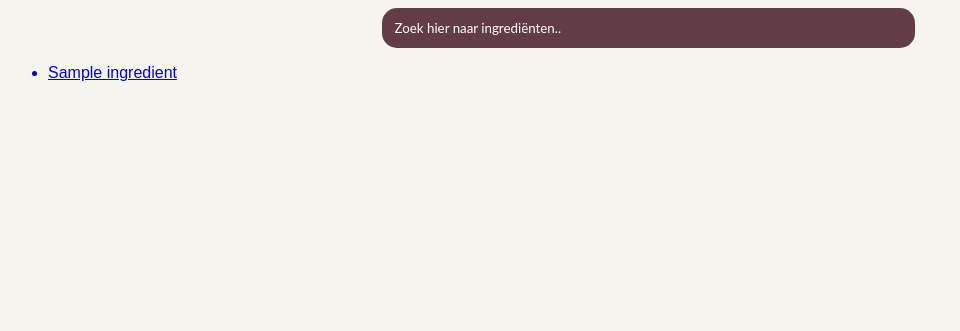
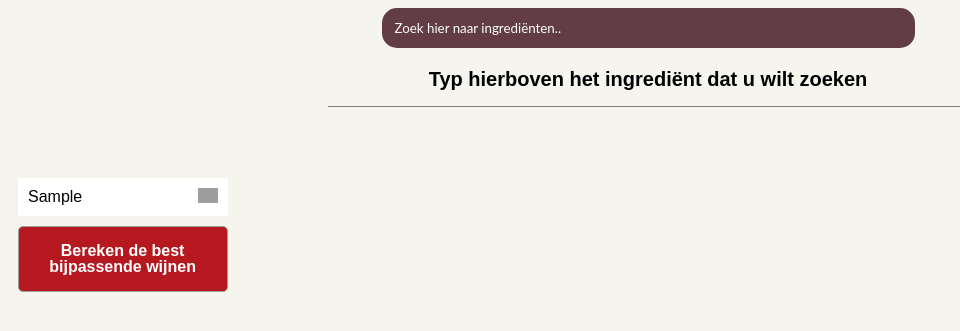
Before and after one commit to Jelmer-Ketelaar/grandcruwijnen-Sommelier, a Symfony app: template templates/ingrediënts/index.html.twig in a window 1280 px wide. Shown: the top 331 px of the page, without its empty margins (0-960 px from the left). Run offline with Twig, Linux system fonts and the light colour scheme; the template is opened without the code that fills it: most values are stand-ins (such as "Sample title", 1, 10 or a date in 2020); some libraries are stand-ins or nearby versions; grey boxes are pictures that could not be loaded.

Commit message:
#65
U can add and delete ingredients from the ingredientfilter

Co-Authored-By: jurrijnmodderman <42833730+jurrijnmodderman@users.noreply.github.com>

```diff
--- a/public/style/style.css
+++ b/public/style/style.css
@@ -1,5 +1,5 @@
 body {
-    font-family: "Montserrat", sans-serif;
+  font-family: 'Montserrat', sans-serif;
   width: 100%;
   background-color: #f5f4ed;
 }
@@ -139,7 +139,7 @@ button {
 }
 
 .ui-page-theme-a .ui-body-inherit::before {
-    content: "€" !important;
+  content: '€' !important;
 }
 
 #slider-container {
@@ -230,7 +230,7 @@ button {
 }
 
 .filter__button:before {
-    content: "";
+  content: '';
   display: block;
   background: rgb(217, 83, 79);
   opacity: 0.5;
@@ -247,69 +247,82 @@ button {
   transform: translateX(-5px);
 }
 
-input[type="checkbox"]#wit:checked, ~ .filter__control.filter__button[for="wit"]:before {
+input[type='checkbox']#wit:checked,
+~ .filter__control.filter__button[for='wit']:before {
   transform: translateX(0px);
 }
 
-input[type="checkbox"]#wit:checked, ~ .filter__control.filter__button[for="wit"] {
+input[type='checkbox']#wit:checked,
+~ .filter__control.filter__button[for='wit'] {
   background: #fff;
   padding-left: 30px;
 }
 
-input[type="checkbox"]#rood:checked, ~ .filter__control .filter__button[for="rood"]:before {
+input[type='checkbox']#rood:checked,
+~ .filter__control .filter__button[for='rood']:before {
   transform: translateX(0px);
 }
 
-input[type="checkbox"]#rood:checked, ~ .filter__control.filter__button[for="rood"] {
+input[type='checkbox']#rood:checked,
+~ .filter__control.filter__button[for='rood'] {
   background: #fff;
   padding-left: 30px;
 }
 
-input[type="checkbox"]#rose:checked, ~ .filter__control .filter__button[for="rose"]:before {
+input[type='checkbox']#rose:checked,
+~ .filter__control .filter__button[for='rose']:before {
   transform: translateX(0px);
 }
 
-input[type="checkbox"]#rose:checked, ~ .filter__control.filter__button[for="rose"] {
+input[type='checkbox']#rose:checked,
+~ .filter__control.filter__button[for='rose'] {
   background: #fff;
   padding-left: 30px;
 }
 
-input[type="checkbox"]#port:checked, ~ .filter__control .filter__button[for="port"]:before {
+input[type='checkbox']#port:checked,
+~ .filter__control .filter__button[for='port']:before {
   transform: translateX(0px);
 }
 
-input[type="checkbox"]#port:checked, ~ .filter__control.filter__button[for="port"] {
+input[type='checkbox']#port:checked,
+~ .filter__control.filter__button[for='port'] {
   background: #fff;
   padding-left: 30px;
 }
 
-input[type="checkbox"]#sherry:checked, ~ .filter__control .filter__button[for="sherry"]:before {
+input[type='checkbox']#sherry:checked,
+~ .filter__control .filter__button[for='sherry']:before {
   transform: translateX(0px);
 }
 
-input[type="checkbox"]#sherry:checked, ~ .filter__control.filter__button[for="sherry"] {
+input[type='checkbox']#sherry:checked,
+~ .filter__control.filter__button[for='sherry'] {
   background: #fff;
   padding-left: 30px;
 }
 
-input[type="checkbox"]#madeira:checked, ~ .filter__control .filter__button[for="madeira"]:before {
+input[type='checkbox']#madeira:checked,
+~ .filter__control .filter__button[for='madeira']:before {
   transform: translateX(0px);
 }
 
-input[type="checkbox"]#madeira:checked, ~ .filter__control.filter__button[for="madeira"] {
+input[type='checkbox']#madeira:checked,
+~ .filter__control.filter__button[for='madeira'] {
   background: #fff;
   padding-left: 30px;
 }
 
-input[type="checkbox"]#vermout:checked, ~ .filter__control .filter__button[for="vermout"]:before {
+input[type='checkbox']#vermout:checked,
+~ .filter__control .filter__button[for='vermout']:before {
   transform: translateX(0px);
 }
 
-input[type="checkbox"]#vermout:checked, ~ .filter__control.filter__button[for="vermout"] {
+input[type='checkbox']#vermout:checked,
+~ .filter__control.filter__button[for='vermout'] {
   background: #fff;
   padding-left: 30px;
 }
-
 
 /* ---------------- end checkbox filter ---------------------------------------- */
 #producten {
@@ -334,7 +347,7 @@ input[type="checkbox"]#vermout:checked, ~ .filter__control.filter__button[for="v
 }
 
 .original-price::after {
-    content: "";
+  content: '';
   position: absolute;
   top: 45%;
   left: 2vw;
@@ -349,7 +362,7 @@ input[type="checkbox"]#vermout:checked, ~ .filter__control.filter__button[for="v
 }
 
 .original-price-modal::after {
-    content: "";
+  content: '';
   position: absolute;
   top: 45%;
   left: 0;
@@ -373,8 +386,8 @@ input[type="checkbox"]#vermout:checked, ~ .filter__control.filter__button[for="v
   line-height: 25px;
   text-transform: uppercase;
   border-radius: 8px;
-    color: #FFFFFF;
-    text-shadow: 0 1px 1px rgba(0, 0, 0, .3);
+  color: #ffffff;
+  text-shadow: 0 1px 1px rgba(0, 0, 0, 0.3);
 }
 
 .badge2 {
@@ -389,8 +402,8 @@ input[type="checkbox"]#vermout:checked, ~ .filter__control.filter__button[for="v
   line-height: 25px;
   text-transform: uppercase;
   border-radius: 8px;
-    color: #FFFFFF;
-    text-shadow: 0 1px 1px rgba(0, 0, 0, 0.30%);
+  color: #ffffff;
+  text-shadow: 0 1px 1px rgba(0, 0, 0, 0.3%);
 }
 
 .search__input {
@@ -418,3 +431,43 @@ input[type="checkbox"]#vermout:checked, ~ .filter__control.filter__button[for="v
 .search__input:focus {
   width: 50vw;
 }
+
+.search-text {
+  font-weight: bold;
+  font-size: 20px;
+  padding-bottom: 15px;
+  border-bottom: 1px solid grey;
+  width: 50%;
+}
+
+.ingredients {
+  display: none;
+  background-color: white;
+  padding: 10px;
+  margin: 0, 10px;
+  width: 19vw;
+  /* margin-top: -10vh; */
+  text-align: left;
+  list-style-type: none;
+}
+
+.searchButton{
+    align-self: center;
+    background-color: #b5191f;
+    border: 1px solid #9f9c9a;
+    border-radius: 5px;
+    box-sizing: border-box;
+    color: #fff;
+    cursor: pointer;
+    display: inline-block;
+    font-family: Montserrat,sans-serif;
+    font-size: 12pt;
+    font-weight: 700;
+    line-height: 100%;
+    margin: 0 0.6rem;
+    padding: 1rem;
+    text-align: center;
+    transition: all .3s ease-in;
+    vertical-align: middle;
+    width:210px;
+}
--- a/templates/ingrediënts/index.html.twig
+++ b/templates/ingrediënts/index.html.twig
@@ -10,27 +10,52 @@
 </head>
 <body class="body_ingredients">
     <label>
-    <input type="text" id="searchbar" onkeyup="search_animal()" name="search" class="search__input"
+        <input type="text" id="searchbar" onkeyup="search_ingredient()" name="search" class="search__input"
             placeholder="Zoek hier naar ingrediënten..">
     </label>
+    <center>
+    <p class='search-text'>Typ hierboven het ingrediënt dat u wilt zoeken</p>
+    </center>
+    <form action='' method='GET'>
+        <div id='allList'>
             {% for ingredient in ingredients %}
                 {% set ingredientName = ingredient.name %}
-    <ul id="list">
-        <a href="#">
-            <li class="ingredients" style="">{{ ingredientName }}</li>
-        </a>
-    </ul>
-    {#        {{ ingredient.name }} #}
+
+                <input id='{{ ingredientName|replace({' ': ''})|replace({'&': ''}) }}' style='visibility:hidden;' class='selectIngredient' type='checkbox' value='{{ ingredientName }}' name="name[]" onclick='ingredientSelect()' {% if ingredientSelected != '' %} {% if ingredientName in ingredientSelected %} checked {% endif %} {% endif %}>
+                <div class='ingredients' onclick='ingredientDivChoose({{ ingredientName|replace({' ': ''})|replace({'&': ''}) }})'>
+                    {{ ingredientName }}
+                </div>
             {% endfor %}
+        </div>
+        <button id='ingredientForm' type='submit' style='visibility:hidden;'>submitje</button>
+    </form>
+
+    {% set counterProduct = 0 %}
+    {% for ingredient in ingredientSelected %}
+        {% set counterProduct = counterProduct + 1 %}
+        <div style='background-color:white; padding:10px; margin:10px; width:190px; text-align:left;'>
+            {{ ingredient }}
+            <a><img src='https://vanlaak.cc/img/delete-icon.png' onclick='removeIngredient({{ingredient|replace({' ': ''})|replace({'&': ''})}})' style='width:20px; float:right;'></a>
+        </div>
+    {% endfor %}
+
+    <button class='searchButton' href='' >Bereken de best bijpassende wijnen</button>
+
 </body>
 {% block javascripts %}
     <script>
         // JavaScript code
-        // JavaScript code
-        function search_animal() {
+        function search_ingredient() {
+
             let input = document.getElementById('searchbar').value
             input = input.toLowerCase();
             let x = document.getElementsByClassName('ingredients');
+
+            if(input == ''){
+                document.getElementById('allList').style.display = 'none';
+            } else {
+                document.getElementById('allList').style.display = 'block';
+            }
 
             for (i = 0; i < x.length; i++) {
                 if (!x[i].innerHTML.toLowerCase().includes(input)) {
@@ -40,6 +65,24 @@
                 }
             }
         }
+
+        function ingredientSelect(){
+            document.getElementById('ingredientForm').click();
+        }
+        function ingredientDivChoose(idIngredient){
+
+            var idIngredientt = idIngredient.value.replace(/ /g, "");
+            var idIngredient2 = idIngredientt.replace("&", "");
+
+            document.getElementById(idIngredient2).click();
+            ingredientSelect();
+        }
+        function removeIngredient(nameIngredient){
+            document.getElementById(nameIngredient.value.replace(/ /g, "").replace("&", "")).click();
+            ingredientSelect();
+        }
+
+
     </script>
 {% endblock %}
 </html>
--- a/templates/meals/index.html.twig
+++ b/templates/meals/index.html.twig
@@ -61,4 +61,6 @@
             window.stop();
         }
     </script>
+
+
 {% endblock %}
```
Also changed, not shown: src/Controller/MealController.php (+8 -3 lines), 1 other file. Lines whose indentation alone changed are shown as unchanged.
